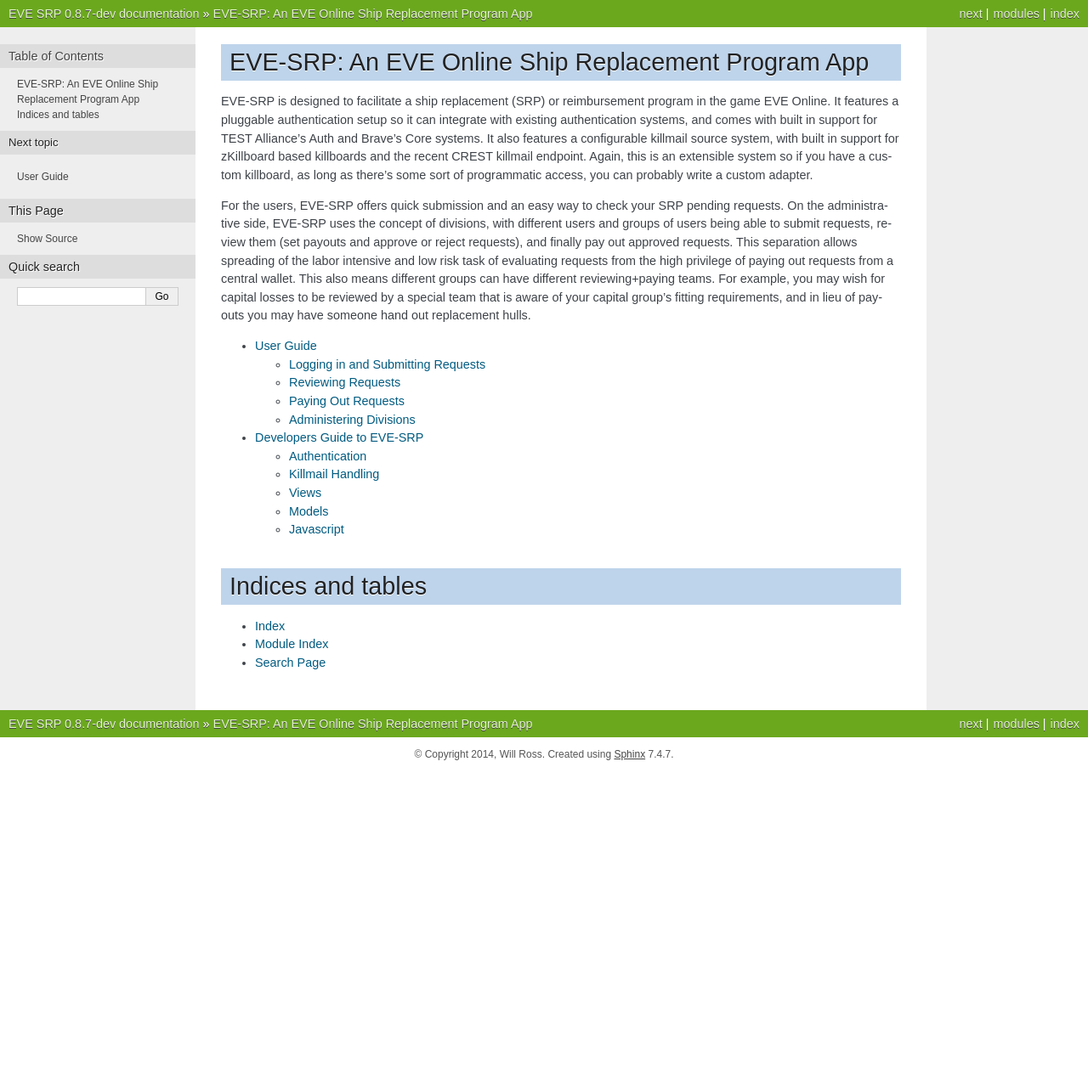
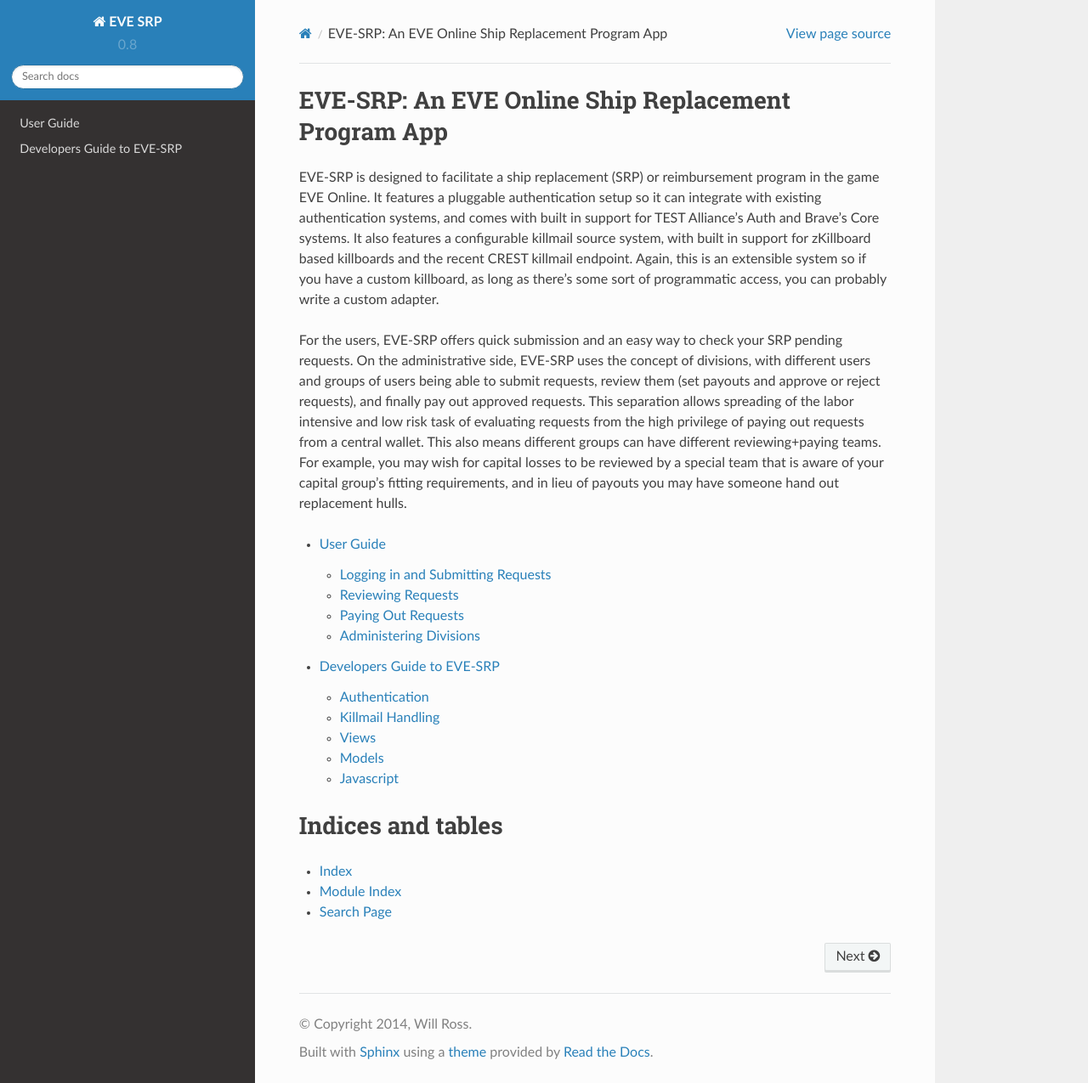
Before and after one commit to paxswill/evesrp, a Sphinx documentation site: the page built from doc/index.rst, in a window 1280 px wide and 1275 px high. Shown: the whole window at 85% size. Built offline with Sphinx 7.4.7 and the Read the Docs theme 2.0.0, drawn with Linux system fonts in a browser that asks for light colours.

Commit message:
Use ReadTheDocs' theme for the documentation

```diff
--- a/doc/conf.py
+++ b/doc/conf.py
@@ -128,9 +128,12 @@
 
 # -- Options for HTML output ----------------------------------------------
 
-# The theme to use for HTML and HTML Help pages.  See the documentation for
-# a list of builtin themes.
-html_theme = 'nature'
+# Use ReadTheDocs' theme locally, and it defaults to it on their site
+on_rtd = os.environ.get('READTHEDOCS', None) == 'True'
+if not on_rtd:  # only import and set the theme if we're building docs locally
+    import sphinx_rtd_theme
+    html_theme = 'sphinx_rtd_theme'
+    html_theme_path = [sphinx_rtd_theme.get_html_theme_path()]
 
 # Theme options are theme-specific and customize the look and feel of a theme
 # further.  For a list of options available for each theme, see the
--- a/requirements.txt
+++ b/requirements.txt
@@ -28,3 +28,4 @@
 requests==2.2.1
 simple-pbkdf2==1.0
 six==1.7.3
+sphinx-rtd-theme==0.1.6
```
